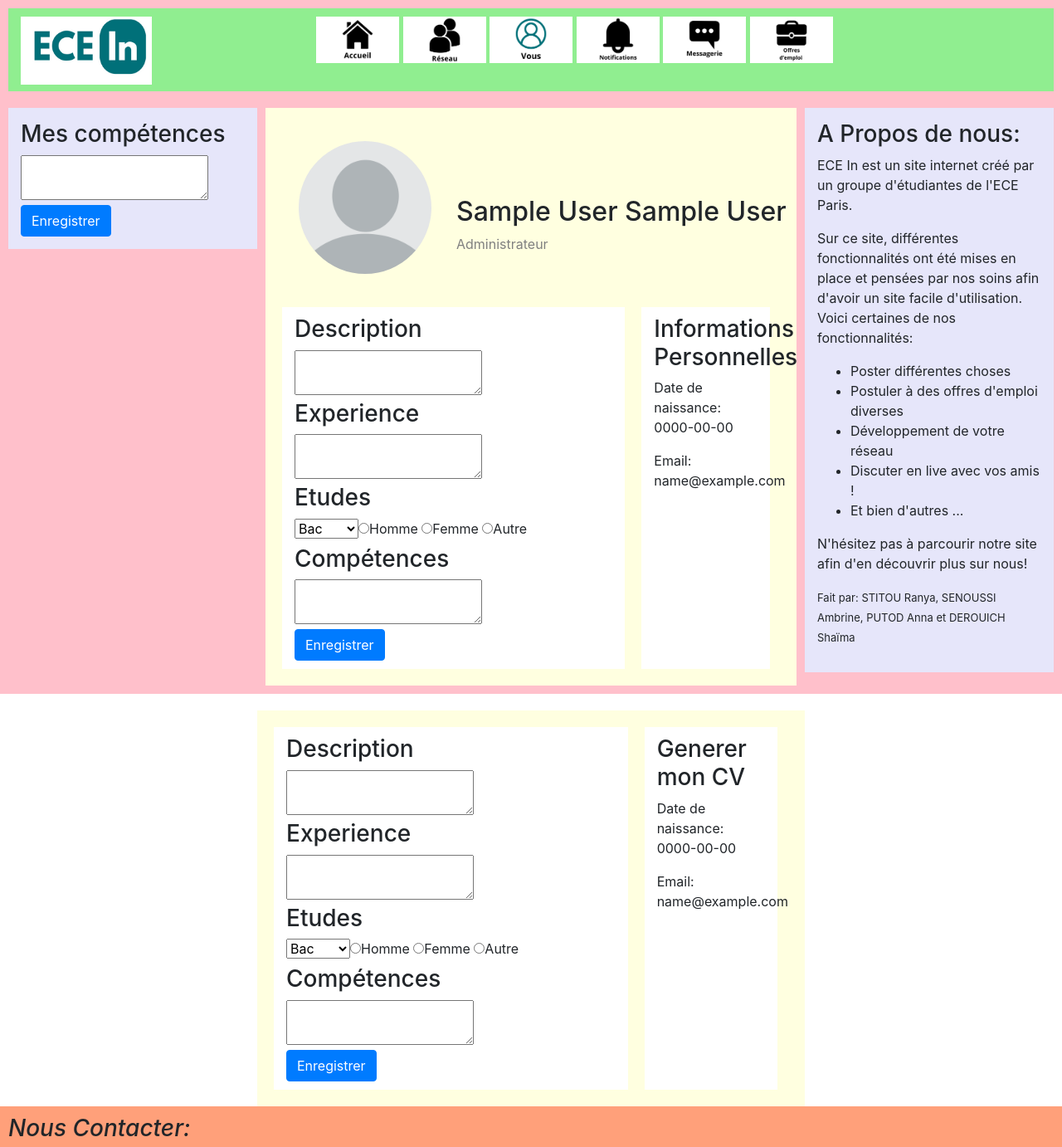
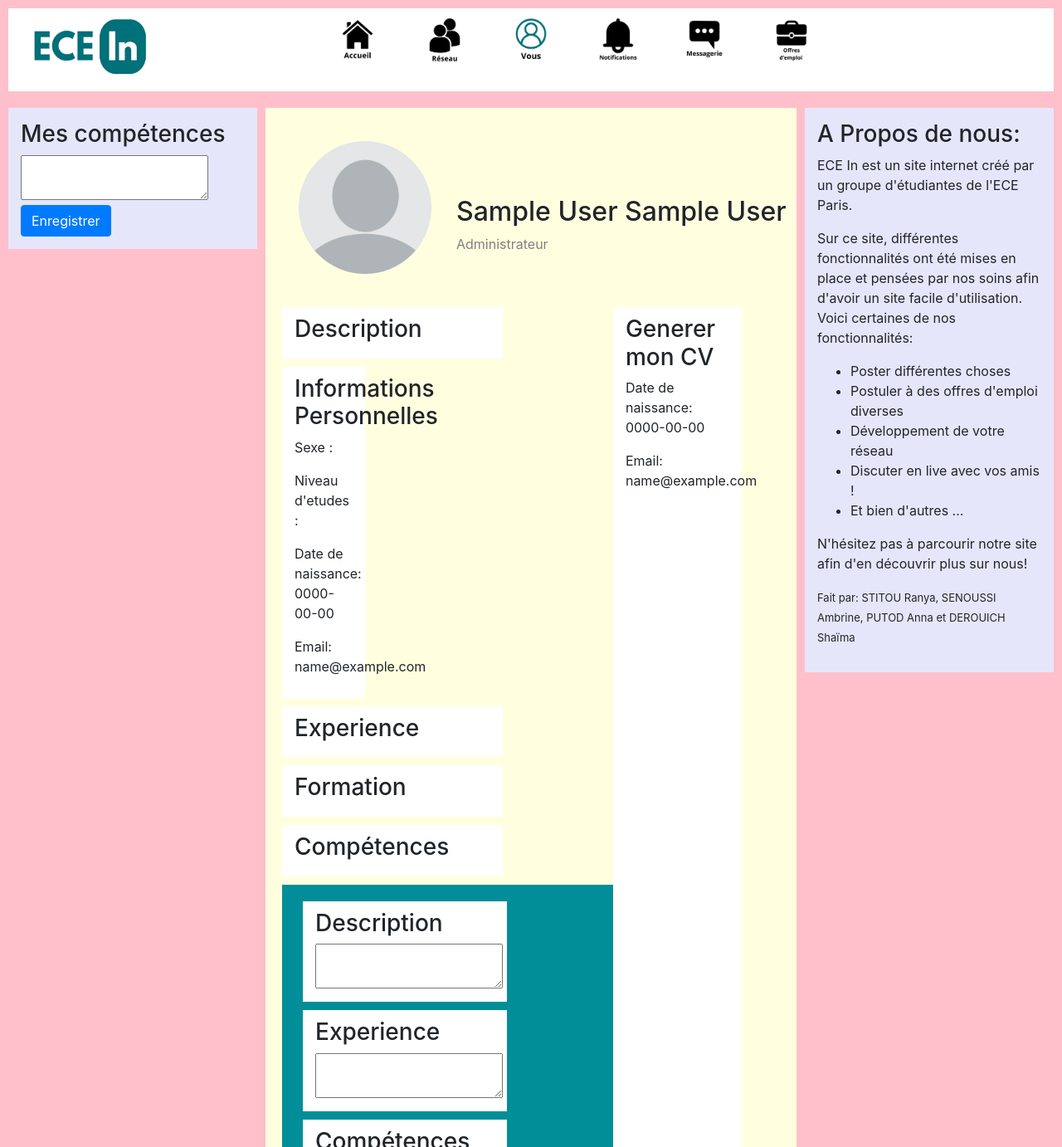
Before and after one commit to ranyast/SocialMediaING2, a PHP site: page /vous.php in a window 1280 px wide. Shown: the top 1382 px of the page at 83% size. Run offline with PHP 8.4, Linux system fonts and the light colour scheme; the visitor is signed in with stand-in values (Sample User, id 1).

Commit message:
modif fichier vous

```diff
--- a/frontend/ECEIn.css
+++ b/frontend/ECEIn.css
@@ -9,7 +9,7 @@
 #nav {
     font-weight: bold;
     font-size: 1.2em;
-    background-color: lightgreen;
+    background-color: white;
     text-align: center;
     padding-top: 10px;
 }
@@ -91,3 +91,9 @@
     margin: 10px;
     padding: 10px;
 }
+
+.case2 {
+    background-color: #028E98;
+    margin: 10px;
+    padding: 10px;
+}
--- a/frontend/vous.php
+++ b/frontend/vous.php
@@ -20,11 +20,11 @@
     die("Connection failed: " . $conn->connect_error);
 }
 
-$stmt = $conn->prepare("SELECT nom, prenom, date_naissance, email, statut, photo_profil, description, experience, etudes, sexe, competences FROM utilisateur WHERE id_user = ?");
+$stmt = $conn->prepare("SELECT nom, prenom, date_naissance, email, statut, photo_profil, description, experience, formation, etudes, sexe, competences FROM utilisateur WHERE id_user = ?");
 $stmt->bind_param("i", $id_user);
 $stmt->execute();
 $stmt->store_result();
-$stmt->bind_result($nom, $prenom, $date_naissance, $email, $statut, $photo_profil, $description, $experience, $etudes, $sexe, $competences);
+$stmt->bind_result($nom, $prenom, $date_naissance, $email, $statut, $photo_profil, $description, $experience, $formation, $etudes, $sexe, $competences);
 $stmt->fetch();
 $stmt->close();
 
@@ -52,8 +52,8 @@
     $sexe = $_POST['sexe'];
     $competences = $_POST['competences'];
 
-    $stmt = $conn->prepare("UPDATE utilisateur SET description = ?, experience = ?, etudes = ?, sexe = ?, competences = ? WHERE id_user = ?");
-    $stmt->bind_param("ssiiii", $description, $experience, $etudes, $sexe, $competences, $id_user);
+    $stmt = $conn->prepare("UPDATE utilisateur SET description = ?, experience = ?, formation = ?, etudes = ?, sexe = ?, competences = ? WHERE id_user = ?");
+    $stmt->bind_param("ssiiii", $description, $experience, $formation, $etudes, $sexe, $competences, $id_user);
     $stmt->execute();
     $stmt->close();
     header("Location: vous.php"); // Redirige vers la page vous.php après la mise à jour
@@ -90,12 +90,12 @@
                 </div>
                 <div class="col-sm-11" id="logos">
                     <nav>
-                        <a href="accueil.php"><img src="logo/accueil.jpg" height="56" width="100" alt="Accueil"></a>
-                        <a href="monreseau.php"><img src="logo/reseau.jpg" height="56" width="100" alt="Réseau"></a>
-                        <a href="vous.php"><img src="logo/vous2.jpg" height="56" width="100" alt="Vous"></a>
-                        <a href="notifications.php"><img src="logo/notification.jpg" height="56" width="100" alt="Notifications"></a>
+                        <a href="accueil.html"><img src="logo/accueil.jpg" height="56" width="100" alt="Accueil"></a>
+                        <a href="monreseau.html"><img src="logo/reseau.jpg" height="56" width="100" alt="Réseau"></a>
+                        <a href="vous.html"><img src="logo/vous2.jpg" height="56" width="100" alt="Vous"></a>
+                        <a href="notifications.html"><img src="logo/notification.jpg" height="56" width="100" alt="Notifications"></a>
                         <a href="messagerie.php"><img src="logo/messagerie.jpg" height="56" width="100" alt="Messagerie"></a>
-                        <a href="emploi.php"><img src="logo/emploi.jpg" height="56" width="100" alt="Emploi"></a>
+                        <a href="emploi.html"><img src="logo/emploi.jpg" height="56" width="100" alt="Emploi"></a>
                     </nav>
                 </div>
             </div>
@@ -154,13 +154,54 @@
         </div>
         <div class="container-fluid">
             <div class="row">
+                    <form method="post" action="">
+                        <div id="infoprofil">
                             <div class="col-sm-8 case" id="description">
                                 <h3>Description</h3>
-                    <!-- Formulaire pour la description et l'expérience -->
+                                <?php echo htmlspecialchars($description); ?>
+                            </div>
+                            <div class="col-sm-3 case">
+                                <h3>Informations Personnelles</h3>
+                                <p>Sexe : <?php echo htmlspecialchars($sexe); ?></p>
+                                <p>Niveau d'etudes : <?php echo htmlspecialchars($etudes); ?></p>
+                                <p>Date de naissance: <?php echo htmlspecialchars($date_naissance); ?></p>
+                                <p>Email: <?php echo htmlspecialchars($email); ?></p>
+                            </div>
+
+                            <div class="col-sm-8 case" id="description">
+                                <h3>Experience</h3>
+                                <?php echo htmlspecialchars($experience); ?>
+                            </div>
+
+                            <div class="col-sm-8 case" id="description">
+                                <h3>Formation</h3>
+                                <?php echo htmlspecialchars($formation); ?>
+                            </div>
+
+                            <div class="col-sm-8 case" id="description">
+                                <h3>Compétences</h3>
+                                <?php echo htmlspecialchars($competences); ?>
+                            </div>
+                        </div>
+                        <div class="col-sm-12 case2" id="modifprofil">
+
                                 <form method="post" action="">
+                                    <div class="col-sm-8 case" id="description">
+                                        <h3>Description</h3>
                                         <textarea name="description"><?php echo htmlspecialchars($description); ?></textarea>
+                                    </div>
+
+                                    <div class="col-sm-8 case" id="experience">
                                         <h3>Experience</h3>
                                         <textarea name="experience"><?php echo htmlspecialchars($experience); ?></textarea>
+                                    </div>
+
+                                    <div class="col-sm-8 case" id="description">
+                                        <h3>Compétences</h3>
+                                        <textarea name="competences"><?php echo htmlspecialchars($competences); ?></textarea>
+                                    </div>
+
+                                    <div class="col-sm-8 case" id="etude">
                                         <h3>Etudes</h3>
                                         <select name= "etudes">
                                             <option value="0" <?php if ($etudes == '0') echo 'selected'; ?>>Bac</option>
@@ -171,59 +212,16 @@
                                             <option value="5" <?php if ($etudes == '5') echo 'selected'; ?>>Bac +5</option>
                                             <option value="6" <?php if ($etudes == '6') echo 'selected'; ?>>Bac +6</option>
                                             <?php echo htmlspecialchars($etudes); ?>" min="0" max="6">
+                                        </select>
+                                    </div>
                                     <br>
+                                    <div class="col-sm-3 case" id="sexe">
                                         <h3>Sexe</h3>
                                         <label><input type="radio" name="sexe" value="0" <?php if ($sexe == '0') echo 'checked'; ?>>Homme</label>
                                         <label><input type="radio" name="sexe" value="1" <?php if ($sexe == '1') echo 'checked'; ?>>Femme</label>
                                         <label><input type="radio" name="sexe" value="2" <?php if ($sexe == '2') echo 'checked'; ?>>Autre</label>
-                        <br>
-                        <h3>Compétences</h3>
-                        <textarea name="competences"><?php echo htmlspecialchars($competences); ?></textarea>
-                        <br>
-                        <button type="submit" class="btn btn-primary">Enregistrer</button>
-                    </form>
-                </div>
-                <div class="col-sm-3 case">
-                    <h3>Informations Personnelles</h3>
-                    <!-- Affichez la date de naissance de l'utilisateur -->
-                    <p>Date de naissance: <?php echo htmlspecialchars($date_naissance); ?></p>
-                    <!-- Affichez l'email de l'utilisateur -->
-                    <p>Email: <?php echo htmlspecialchars($email); ?></p>
-                </div>
-            </div>
-        </div>
-    </div>
                                     </div>
 
-    <div id="section">
-        <div class="container-fluid">
-            <div class="row">
-                <div class="col-sm-8 case" id="description">
-                    <h3>Description</h3>
-                    <!-- Formulaire pour la description et l'expérience -->
-                    <form method="post" action="">
-                        <textarea name="description"><?php echo htmlspecialchars($description); ?></textarea>
-                        <h3>Experience</h3>
-                        <textarea name="experience"><?php echo htmlspecialchars($experience); ?></textarea>
-                        <h3>Etudes</h3>
-                        <select name= "etudes">
-                            <option value="0" <?php if ($etudes == '0') echo 'selected'; ?>>Bac</option>
-                            <option value="1" <?php if ($etudes == '1') echo 'selected'; ?>>Bac +1</option>
-                            <option value="2" <?php if ($etudes == '2') echo 'selected'; ?>>Bac +2</option>
-                            <option value="3" <?php if ($etudes == '3') echo 'selected'; ?>>Bac +3</option>
-                            <option value="4" <?php if ($etudes == '4') echo 'selected'; ?>>Bac +4</option>
-                            <option value="5" <?php if ($etudes == '5') echo 'selected'; ?>>Bac +5</option>
-                            <option value="6" <?php if ($etudes == '6') echo 'selected'; ?>>Bac +6</option>
-                        <?php echo htmlspecialchars($etudes); ?>" min="0" max="6">
-                        <br>
-                        <h3>Sexe</h3>
-                        <label><input type="radio" name="sexe" value="0" <?php if ($sexe == '0') echo 'checked'; ?>>Homme</label>
-                        <label><input type="radio" name="sexe" value="1" <?php if ($sexe == '1') echo 'checked'; ?>>Femme</label>
-                        <label><input type="radio" name="sexe" value="2" <?php if ($sexe == '2') echo 'checked'; ?>>Autre</label>
-                        <br>
-                        <h3>Compétences</h3>
-                        <textarea name="competences"><?php echo htmlspecialchars($competences); ?></textarea>
-                        <br>
                                     <button type="submit" class="btn btn-primary">Enregistrer</button>
                                 </form>
                             </div>
@@ -235,34 +233,24 @@
                                 <p>Email: <?php echo htmlspecialchars($email); ?></p>
                             </div>
                         </div>
+
+                        <button type="submit" class="btn btn-primary">Enregistrer</button>
+                    </form>
+                </div>
+
+            </div>
+        </div>
+    </div>
+</div>
+
+    <div id="section">
+        <div class="container-fluid">
+
         </div>
     </div>
     <div id="footer">
         <footer>
-        <h3>Nous Contacter: </h3>
-        <table>
-            <td style="padding-right:350px;padding-left:210px;">
-                <iframe src="https://www.google.com/maps/embed?pb=!1m18!1m12!1m3!1d2625.372438613096!2d2.285962676518711!
-                    3d48.85110800121897!2m3!1f0!2f0!3f0!3m2!1i1024!2i768!4f13.1!3m3!1m2!1s0x47e6701b486bb253%3A0x61e9cc6979f93f
-                    ae!2s10%20Rue%20Sextius%20Michel%2C%2075015%20Paris!5e0!3m2!1sfr!2sfr!4v1716991235930!5m2!1sfr!2sfr"
-                        width="400" height="300" style="border:0;" allowfullscreen="" loading="lazy"
-                        referrerpolicy="no-referrer-when-downgrade">
-                </iframe>
-            </td>
-
-            <td style="font-size: 18px; text-align: center; padding :20px;">
-                <p>Par Mail: <a href="mailto : ECEIN@ece.fr"> ECEIN@ece.fr</a></p>
-                <p>Par Téléphone: <a href="tel:0144390600">01 44 39 06 00</a></p>
-                <p>Notre Adresse: <a href="https://www.google.com/maps/place/10+Rue+Sextius+Michel,+75015+Paris/
-            @48.851108,2.2859627,17z/data=!3m1!4b1!4m6!3m5!1s0x47e6701b486bb253:0x61e9cc6979f93fae!8m2!3d48.
-            8511045!4d2.2885376!16s%2Fg%2F11bw3xcdpj?entry=ttu">10 Rue Sextius Michel, 75015 Paris</a></p>
-            </td>
-        </table>
-
-
-        <p>ECE In Corporation &copy; 2024</p>
-
-
+            <p><font size="-1">ECE In, un site créé par des étudiants de l'ECE Paris</font></p>
         </footer>
     </div>
 </div>
```
Lines whose indentation alone changed are shown as unchanged.
